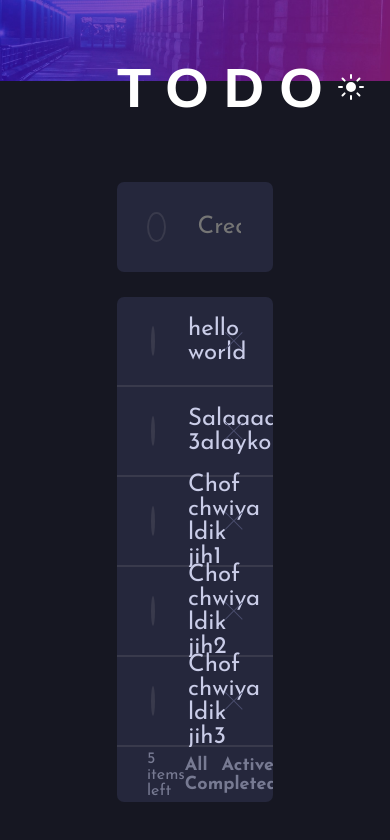
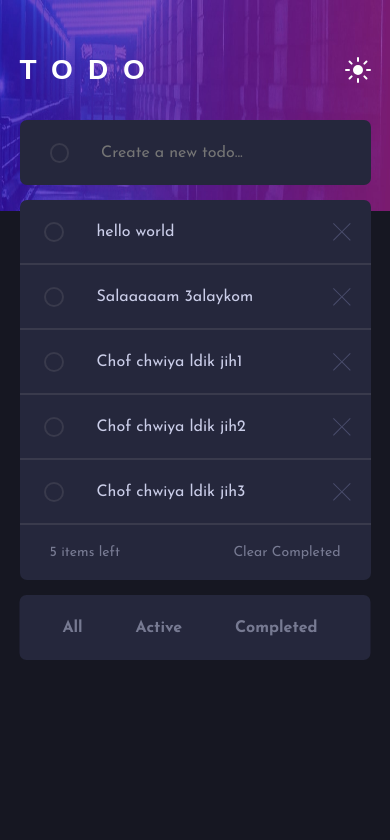
Before and after one commit to aliourhzal/todo-list, a plain HTML site: page index.html in a window 390 px wide. Drawn offline with Linux system fonts and the light colour scheme.

Commit message:
the same but responsive

```diff
--- a/app.js
+++ b/app.js
@@ -120,6 +120,7 @@ add_check.onclick = function () {
 		todo[todo.length - 1].style.borderColor = check_box[todo.length - 1].style.borderColor = "hsl(236, 33%, 92%)";
 		todo_content[todo.length - 1].style.color = "hsl(235, 19%, 35%)";
 	}
+	console.log(todo.length);
 }
 
 /* adding todo */
@@ -135,6 +136,7 @@ function theme_fun(theme)
 	var check_box = document.getElementsByClassName("check");
 	var todo_content = document.getElementsByClassName("todo_content");
 	var add_content = document.getElementById("add_content");
+	var filter_prop = document.getElementById("filter_prop");
 	var i = -1;
 
 	if (theme === "light")
@@ -147,6 +149,7 @@ function theme_fun(theme)
 		completed.style.setProperty("--hover", "hsl(235, 19%, 35%)");
 		active.style.setProperty("--hover", "hsl(235, 19%, 35%)");
 		add_content.style.color = "hsl(236, 9%, 61%)";
+		filter_prop.style.backgroundColor = "hsl(0, 0%, 98%)";
 		while (++i < todo.length)
 		{
 			todo[i].style.backgroundColor = "hsl(0, 0%, 98%)";
@@ -154,13 +157,12 @@ function theme_fun(theme)
 			todo_content[i].style.color = "hsl(235, 19%, 35%)";
 		}
 		i = -1;
-
 	}
 	else if (theme === "dark")
 	{
 		body[0].style.backgroundColor = "hsl(235, 21%, 11%)";
 		main_img.setAttribute("src", "images/bg-desktop-dark.jpg");
-		filter_div.style.backgroundColor = creat_new.style.backgroundColor = "hsl(235, 24%, 19%)";
+		filter_div.style.backgroundColor = creat_new.style.backgroundColor = filter_prop.style.backgroundColor = "hsl(235, 24%, 19%)";
 		todos.style.setProperty('--color_track', "hsl(235, 24%, 19%)");
 		while (++i < todo.length)
 		{
--- a/index.html
+++ b/index.html
@@ -56,7 +56,7 @@
 			</div>
 			<div id="filter">
 				<span id="items">5 items left</span>
-				<div class="filter_prop">
+				<div id="filter_prop">
 					<span id="all">all</span>
 					<span id="active">active</span>
 					<span id="completed">completed</span>
--- a/style.css
+++ b/style.css
@@ -87,13 +87,14 @@ body {
 #main {
 	width: 100%;
 	border-radius: 7px;
-	overflow: hidden
 }
 
 #main #todos {
 	width: 100%;
 	max-height: calc(90px * 5);
 	overflow-y: scroll;
+	border-top-right-radius: 7px;
+	border-top-left-radius: 7px;
 }
 
 #main #todos::-webkit-scrollbar {
@@ -107,6 +108,7 @@ body {
 
 #main #todos::-webkit-scrollbar-track {
 	background-color: var(--color_track, hsl(235, 24%, 19%));
+	border-top-right-radius: 20px;
 }
 
 #main #todos .todo {
@@ -174,6 +176,10 @@ body {
 	align-items: center;
 	justify-content: space-between;
 	padding: 0 30px;
+	position: relative;
+	border-bottom-right-radius: 7px;
+	border-bottom-left-radius: 7px;
+
 }
 
 #filter #items,
@@ -186,7 +192,8 @@ body {
 	cursor: default;
 }
 
-#filter .filter_prop span {
+#filter #filter_prop span,
+.container #filter_prop_phone span {
 	margin-right: 10px;
 	color: hsl(234, 11%, 52%);
 	font-family: Josefin Sans;
@@ -195,8 +202,9 @@ body {
 	text-transform: capitalize;
 }
 
-#filter .filter_prop span:hover,
-#filter .filter_prop span:focus {
+#filter #filter_prop span:hover,
+#filter #filter_prop span:focus,
+.container #filter_prop_phone span:hover {
 	color: var(--hover, hsl(236, 33%, 92%));
 	cursor: pointer;
 }
@@ -208,3 +216,125 @@ body {
 .filter #clear:hover {
 	color: hsl(236, 33%, 92%);
 }
+
+.container #filter_prop_phone {
+	display: none;
+}
+
+@media (max-width: 1050px) {
+	.container {
+		width: 70%;
+	}
+}
+
+@media (max-width: 750px) {
+	.container {
+		width: 90%;
+	}
+	.container #filter #filter_prop {
+		position: absolute;
+		bottom: -90px;
+		left: 50%;
+		transform: translateX(-50%);
+		height: 65px;
+		width: 100%;
+		background-color: hsl(235, 24%, 19%);
+		border-radius: 7px;
+		display: flex;
+		align-items: center;
+		justify-content: space-evenly;
+	}
+}
+
+@media all and (max-width: 450px) {
+
+	body {
+		height: 100%;
+	}
+
+	body #bgdesktop {
+		height: 25%;
+	}
+	.container {
+		width: 100%;
+		display: flex;
+		flex-direction: column;
+		align-items: center;
+		justify-content: flex-start;
+		gap: 15px;
+	}
+	.container .app {
+		width: 90%;
+		display: flex;
+		align-items: center;
+		justify-content: space-between;
+		height: 20px;
+		margin-top: 60px
+	}
+
+	.container .app p {
+		font-size: 28px;
+	}
+	.container #new {
+		width: 90%;
+		height: 65px;
+	}
+
+	.container #new #add {
+		height: 20px;
+		width: 20px;
+	}
+
+	.container #new input[type="text"] {
+		font-size: 16px;
+	}
+
+	.container #main {
+		width: 90%;
+		border-radius: 7px;
+		overflow: visible;
+	}
+
+	.container #main #todos {
+		max-height: calc(65px * 5);
+	}
+
+	.container #main #todos .todo {
+		height: 65px;
+		padding: 0 20px
+	}
+
+	.container #main #todos .todo input[type="checkbox"]{
+		height: 20px;
+		width: 20px;
+	}
+
+	.container #main #todos .todo .todo_content,
+	.container #filter #filter_prop span{
+		font-size: 16px;
+	}
+
+	.container #main #todos .todo img {
+		right: 20px;
+	}
+
+	.container #filter #items,
+	.container #filter #clear {
+		font-size: 14px;
+	}
+
+	.container #filter #filter_prop {
+		position: absolute;
+		bottom: -80px;
+		left: 50%;
+		transform: translateX(-50%);
+		height: 65px;
+		width: 100%;
+		background-color: hsl(235, 24%, 19%);
+		border-radius: 7px;
+		display: flex;
+		align-items: center;
+		justify-content: space-evenly;
+	}
+
+}
```
